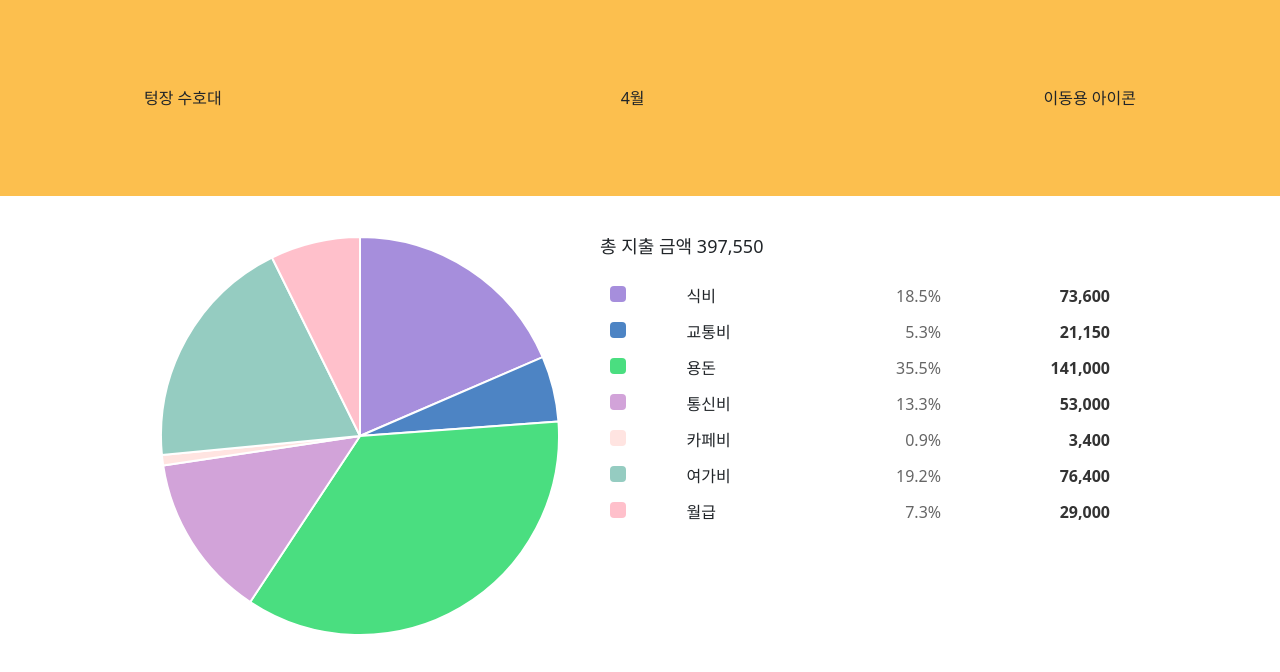
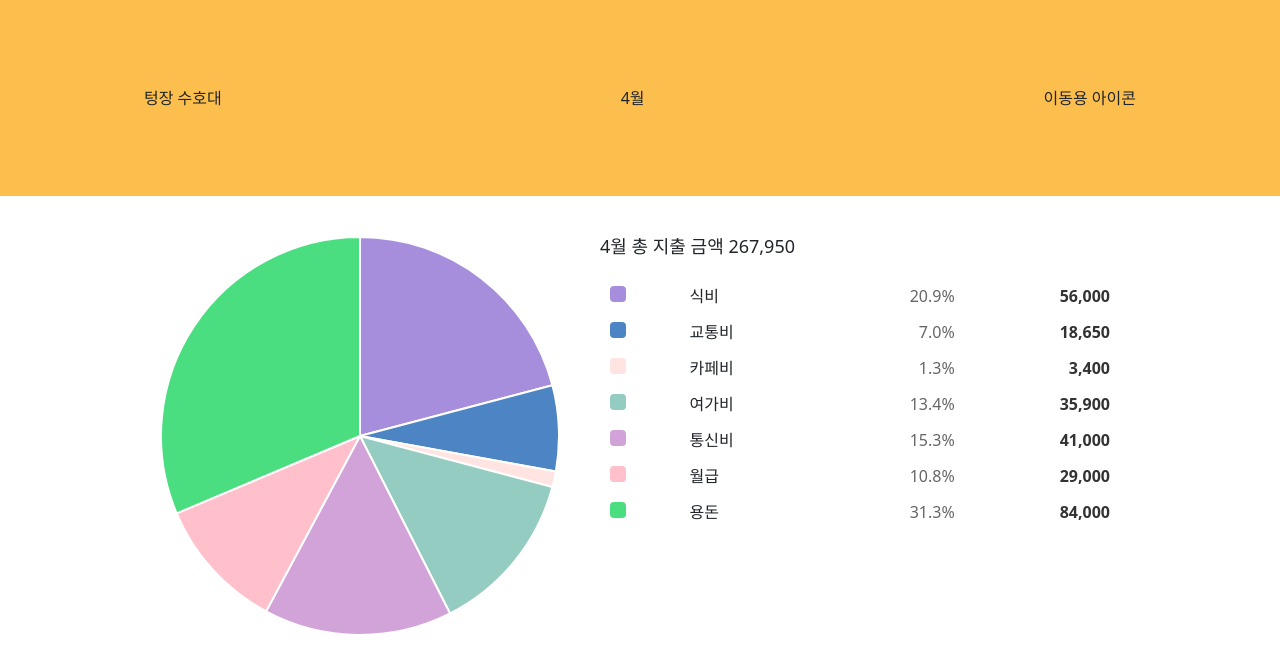
Before and after one commit to ehddbs4521/Empty_Account_Guardians, a Vue app: page /chart in a window 1280 px wide. Shown: the top 672 px of the page. Built offline with nearby package versions, Linux system fonts and the light colour scheme; data requests are answered from the project's data file.

Commit message:
refactor(Chart.vue) : 원형차트 현재 달로 필터링

```diff
--- a/src/pages/Chart.vue
+++ b/src/pages/Chart.vue
@@ -7,7 +7,7 @@
 
     <!-- 오른쪽: 카테고리 리스트 -->
     <div class="list-wrapper">
-      <h2>총 지출 금액 {{ total.toLocaleString() }}</h2>
+      <h2>{{ currentMonthStr }} 총 지출 금액 {{ total.toLocaleString() }}</h2>
       <table>
         <tbody>
           <tr v-for="(label, index) in labels" :key="label">
@@ -39,6 +39,8 @@ const colors = ref([]);
 const percentages = ref([]);
 const amounts = ref([]);
 const total = ref(0);
+const currentMonth = ref(new Date().getMonth() + 1); // JS는 0부터 시작하므로 +1
+const currentMonthStr = ref(`${currentMonth.value}월`);
 
 onMounted(async () => {
   await nextTick();
@@ -49,7 +51,12 @@ onMounted(async () => {
   const categoryRes = await fetch('http://localhost:3000/categories');
   const categoryMeta = await categoryRes.json();
 
-  const expenses = transactions.filter((t) => t.expense_type === '지출');
+  const expenses = transactions.filter((t) => {
+    const date = new Date(t.date); // t.date는 문자열이라고 가정 (예: "2025-04-07")
+    return (
+      t.expense_type === '지출' && date.getMonth() + 1 === currentMonth.value
+    );
+  });
 
   const categoryTotals = {};
   expenses.forEach((t) => {
```
